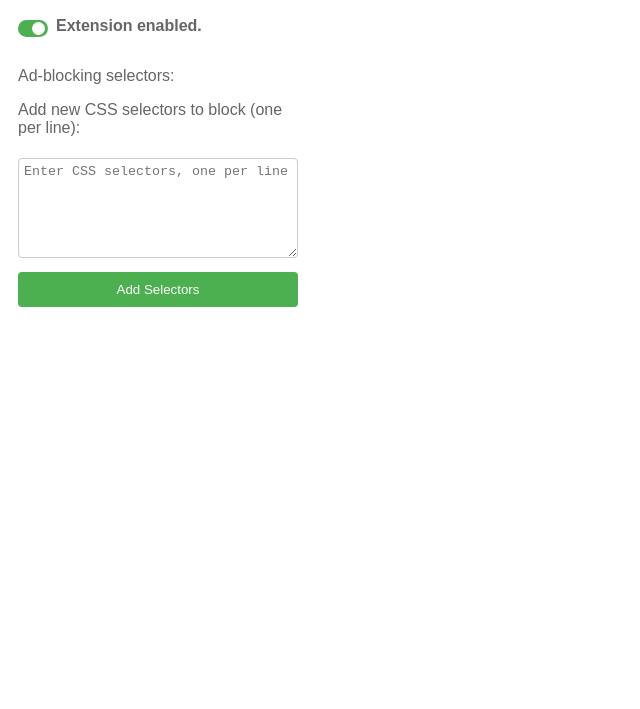
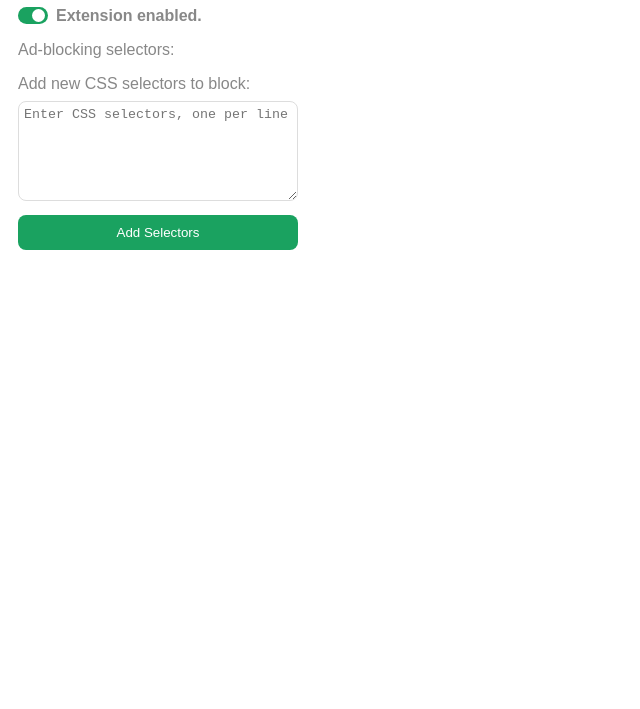
Before and after one commit to bingyangchen/noads, a browser extension: page dist/index.html in a window 1280 px wide. Shown: the part 91-800 px from the top of the page, without its empty margins (0-640 px from the left). Drawn offline with Linux system fonts and the light colour scheme.

Commit message:
modify appearance

```diff
--- a/src/main.ts
+++ b/src/main.ts
@@ -116,10 +116,7 @@ document.addEventListener("DOMContentLoaded", () => {
             .map((s) => s.trim())
             .filter(Boolean);
 
-        if (newSelectors.length === 0) {
-            status.textContent = "Please enter at least one CSS selector.";
-            return;
-        }
+        if (newSelectors.length === 0) return;
 
         allSelectors = [...new Set([...allSelectors, ...newSelectors])];
         updateSelectorTags();
--- a/src/styles.scss
+++ b/src/styles.scss
@@ -21,21 +21,32 @@ button {
 textarea {
     height: 100px;
     padding: 5px;
-    border: 1px solid #ccc;
-    border-radius: 4px;
+    border: 1px solid $light-gray;
+    border-radius: 8px;
     resize: vertical;
 }
 
-button {
-    background-color: #4caf50;
-    color: white;
+#add-button {
+    position: relative;
+    background-color: $green;
+    color: $white;
     padding: 10px;
     border: none;
-    border-radius: 4px;
+    border-radius: 8px;
     cursor: pointer;
-
+    &::after {
+        content: "";
+        position: absolute;
+        top: 0;
+        left: 0;
+        width: 100%;
+        height: 100%;
+        border-radius: 8px;
+    }
     &:hover {
-        background-color: #45a049;
+        &::after {
+            background-color: $transparent-black;
+        }
     }
 }
 
@@ -45,10 +56,11 @@ button {
     & > .tag {
         display: inline-block;
         background-color: $light-gray;
-        border-radius: 3px;
-        padding: 2px 5px;
+        border-radius: 4px;
+        padding: 3px 5px 3px 6px;
         margin: 2px;
         font-size: 12px;
+        color: $deep-gray;
         & > .remove-button {
             display: inline-flex;
             color: $deep-gray;
@@ -62,22 +74,22 @@ button {
 }
 
 h1 {
-    color: #333;
+    color: $deep-gray;
 }
 
 p {
-    color: #666;
-}
-
-#status {
-    margin-top: 10px;
-    font-weight: bold;
+    color: $gray;
+    margin-bottom: 3px;
 }
 
 .switch-container {
     display: flex;
     align-items: center;
     margin-bottom: 10px;
+    & > #status {
+        font-weight: bold;
+        margin: 0;
+    }
     & > .switch {
         position: relative;
         display: inline-block;
@@ -89,7 +101,7 @@ p {
             width: 0;
             height: 0;
             &:checked + .slider {
-                background-color: #4caf50;
+                background-color: $green;
             }
             &:checked + .slider:before {
                 transform: translateX(12px);
@@ -102,16 +114,16 @@ p {
             left: 0;
             right: 0;
             bottom: 0;
-            background-color: #ccc;
+            background-color: $light-gray;
             transition: 0.4s;
             &:before {
+                content: "";
                 position: absolute;
-                content: "";
                 height: 13px;
                 width: 13px;
                 left: 2px;
                 bottom: 2px;
-                background-color: white;
+                background-color: $white;
                 transition: 0.4s;
             }
             &.round {
```
Also changed, not shown: dist/index.html, dist/main.js, dist/styles.css, 1 other file.
